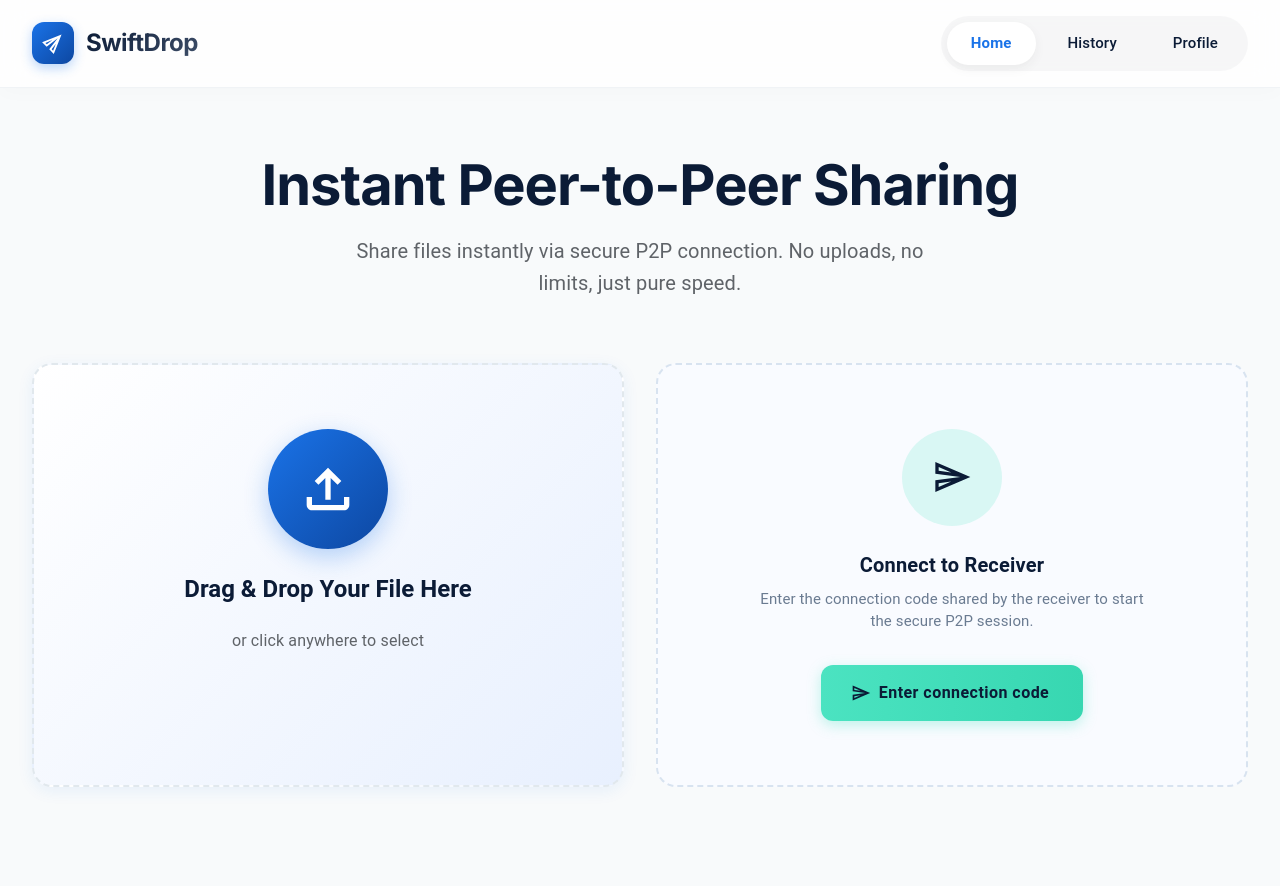
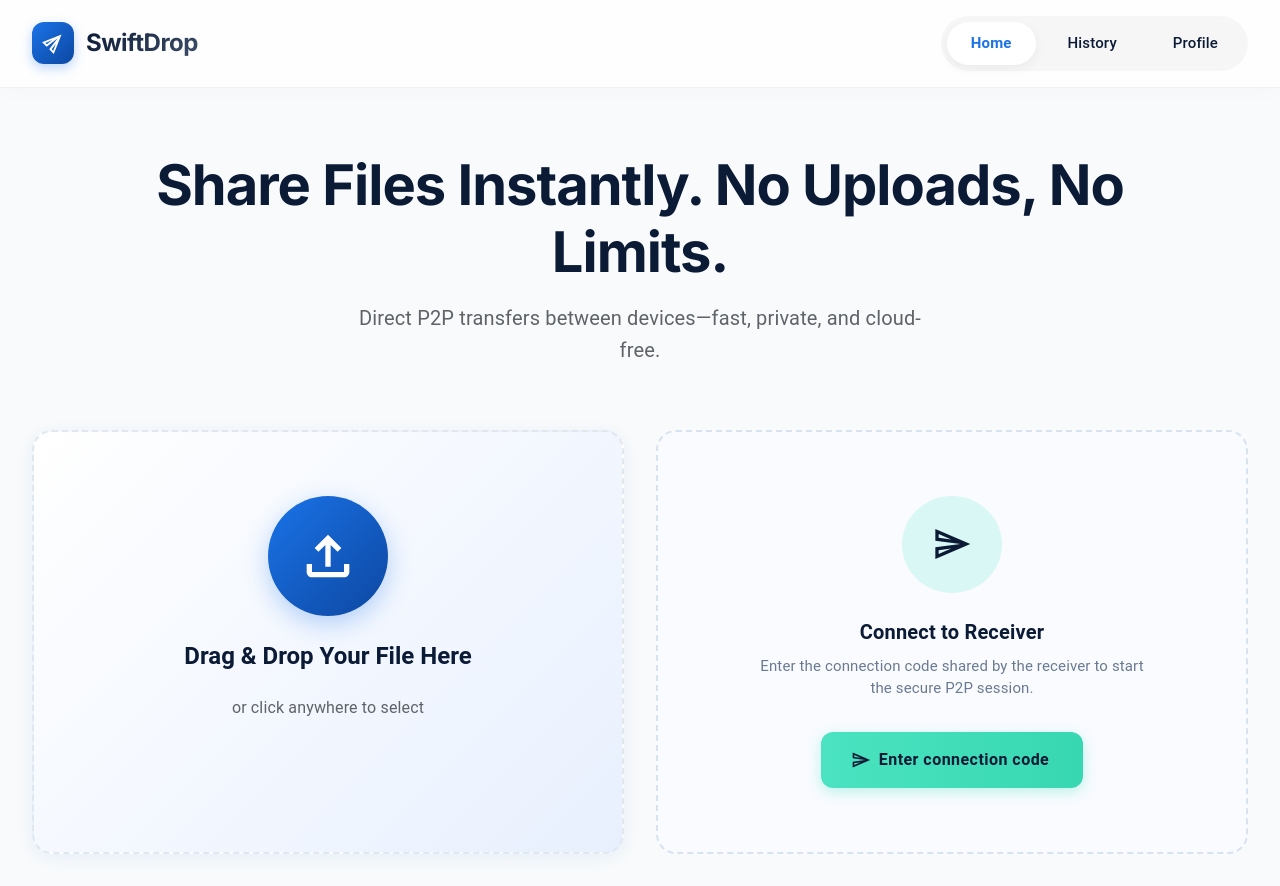
Before and after one commit to sonalsai/SwiftDrop-Web, a React (Vite) app in the folder client/: page /home in a window 1280 px wide. Before the commit the page ends 819 px from the top, so only its background shows below. Built offline with nearby package versions, Linux system fonts and the light colour scheme; no server answers.

Commit message:
docs: add architecture documentation and refine home page hero section content

```diff
--- a/client/src/modules/Home/Home.jsx
+++ b/client/src/modules/Home/Home.jsx
@@ -197,8 +197,8 @@ const Home = () => {
       }}
     >
       <HeroSection
-        title="Instant Peer-to-Peer Sharing"
-        subtitle="Share files instantly via secure P2P connection. No uploads, no limits, just pure speed."
+        title="Share Files Instantly. No Uploads, No Limits."
+        subtitle="Direct P2P transfers between devices—fast, private, and cloud-free."
       />
 
       <Box
```
Also changed, not shown: 1 other file (tests, documents, lock files or other folders).
